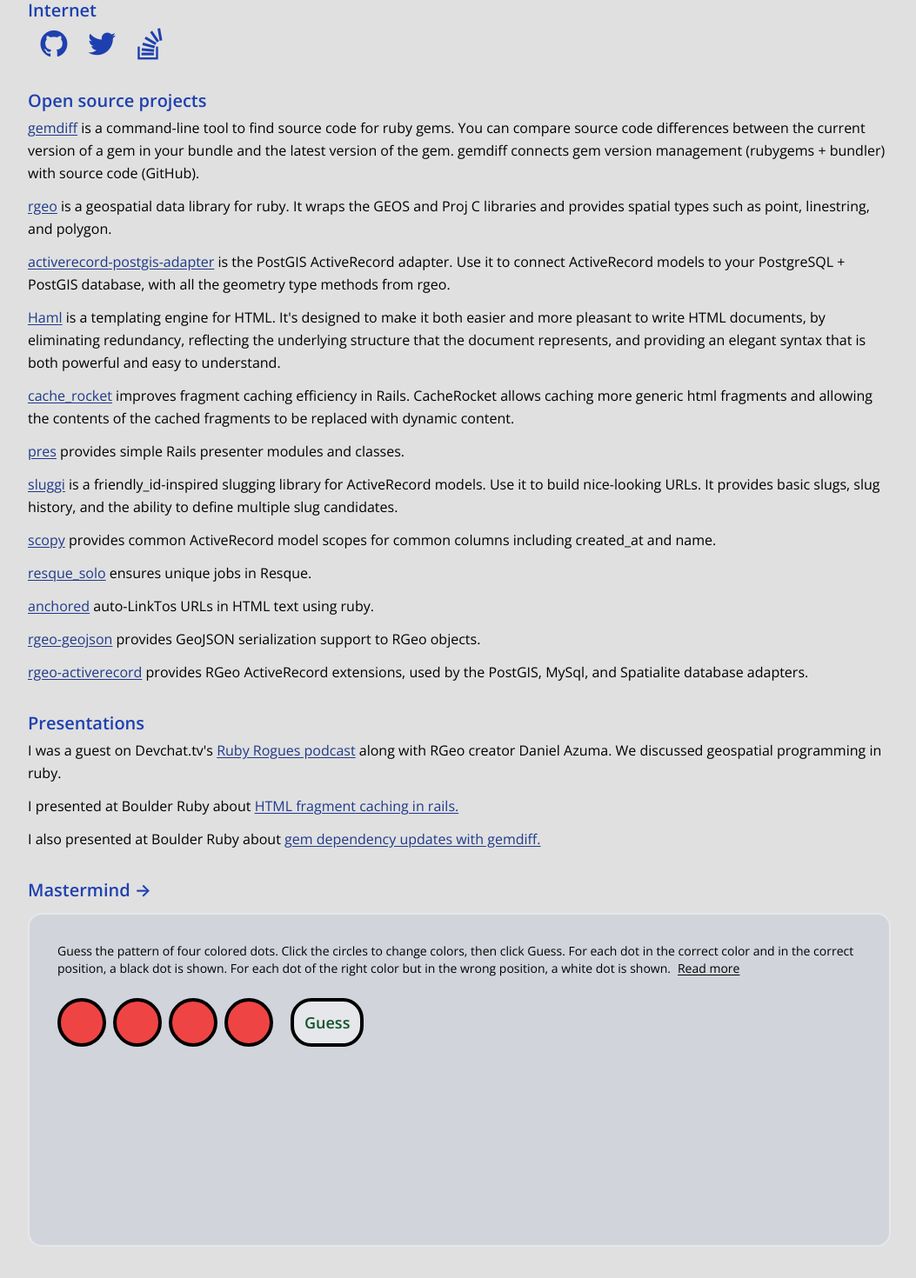
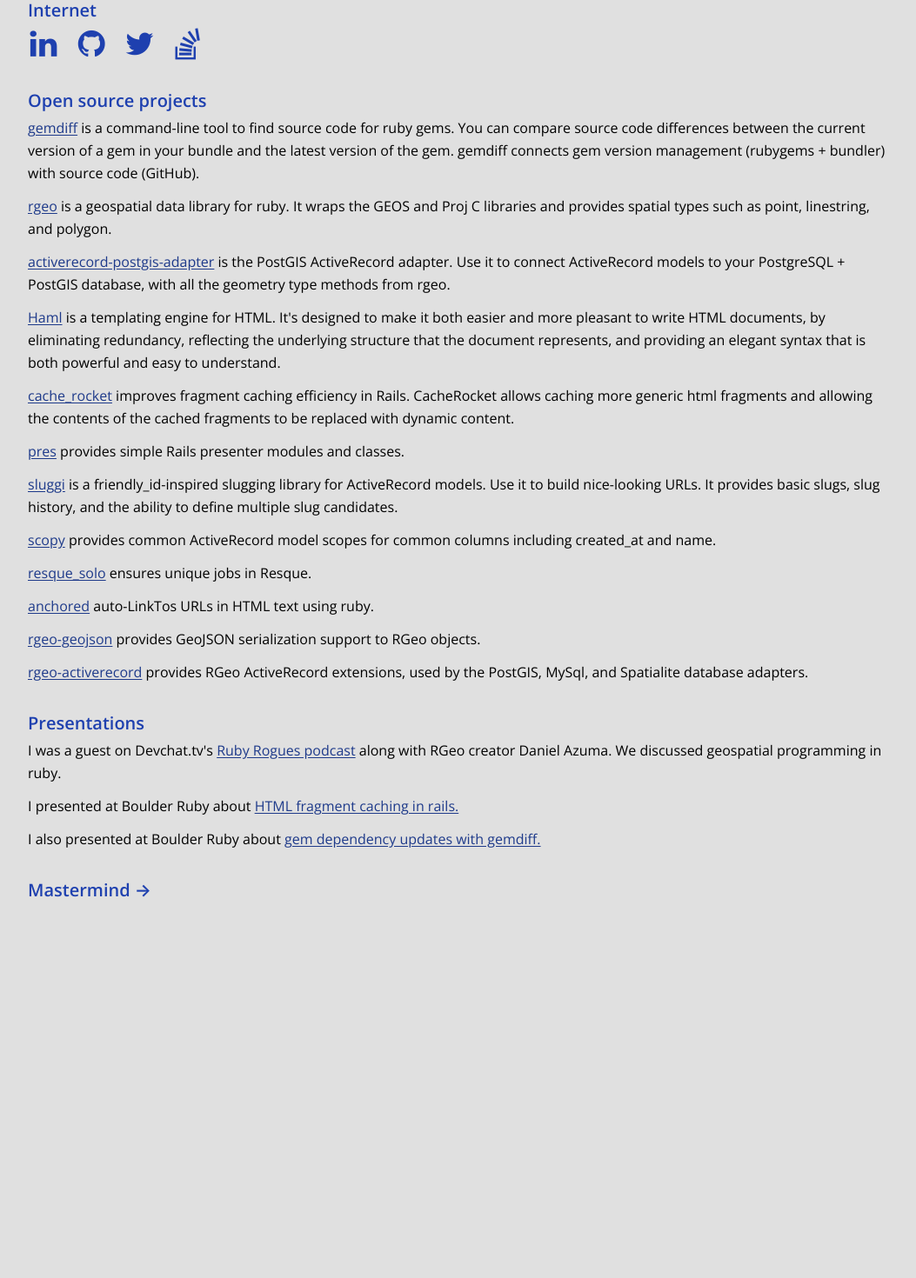
Before and after one commit to teeparham/next, a Next.js app: page / in a window 1280 px wide. Shown: the part 566-2036 px from the top of the page at 87% size, without its empty margins (112-1165 px from the left). After the commit the page ends 1668 px from the top, so only its background shows below. Built offline with nearby package versions, Linux system fonts and the light colour scheme.

Commit message:
Move mastermind to separate page with route

```diff
--- /dev/null
+++ b/app/mastermind/page.tsx
@@ -0,0 +1,10 @@
+'use client'
+import {Game } from './Game'
+
+export default function Page() {
+  return (
+    <div className="rounded-2xl border-2 p-8 bg-gray-300 dark:bg-gray-500 min-h-96">
+      <Game />
+    </div>
+  )
+}
--- a/app/page.tsx
+++ b/app/page.tsx
@@ -1,6 +1,7 @@
 "use client";
 import { Inter } from "next/font/google";
 import { Game } from "./mastermind/Game";
+import Link from 'next/link'
 
 const interFont = Inter({ subsets: ["latin"] });
 
@@ -114,7 +115,7 @@ export default function Home() {
             <h3 className={css.h3}>Internet</h3>
             <div className="text-4xl text-blue-800 dark:text-yellow-400">
               <a
-                className="icon-LinkToedin mr-3"
+                className="icon-linkedin mr-3"
                 href="https://www.LinkToedin.com/in/teeparham"
               ></a>
               <a
@@ -235,7 +236,9 @@ export default function Home() {
               </li>
               <li className="mb-3">
                 I presented at Boulder Ruby about{" "}
-                <LinkTo href={urls.cacheRocket}>HTML fragment caching in rails.</LinkTo>
+                <LinkTo href={urls.cacheRocket}>
+                  HTML fragment caching in rails.
+                </LinkTo>
               </li>
               <li className="mb-3">
                 I also presented at Boulder Ruby about{" "}
@@ -247,12 +250,11 @@ export default function Home() {
           </section>
           <section className="mb-16">
             <h3 className={`mb-3 ${css.h3}`}>
-              Mastermind&nbsp;
-              <Arrow />
+                <Link href="/mastermind">
+                Mastermind&nbsp;
+                <Arrow />
+              </Link>
             </h3>
-            <div className="rounded-2xl border-2 p-8 bg-gray-300 dark:bg-gray-500 min-h-96">
-              <Game />
-            </div>
           </section>
         </div>
       </div>
```
